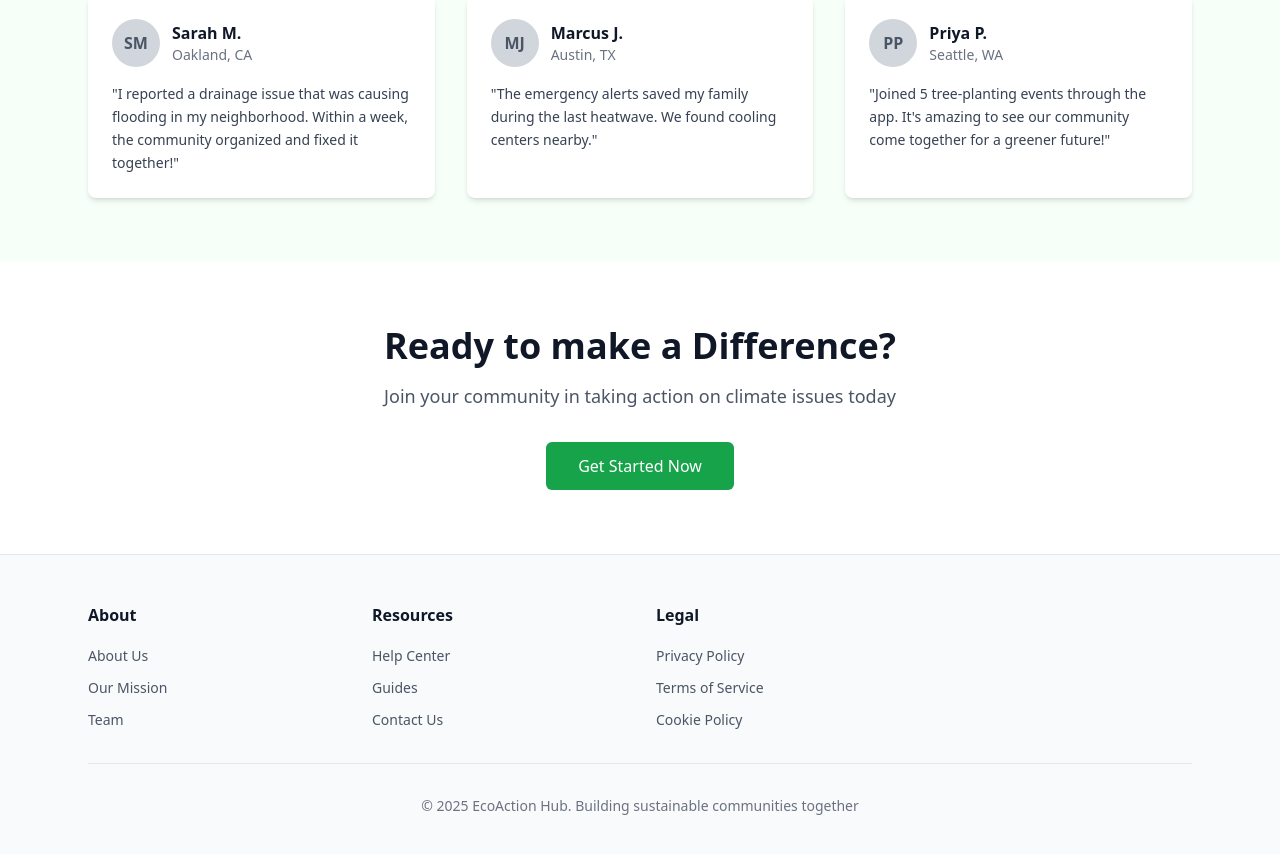
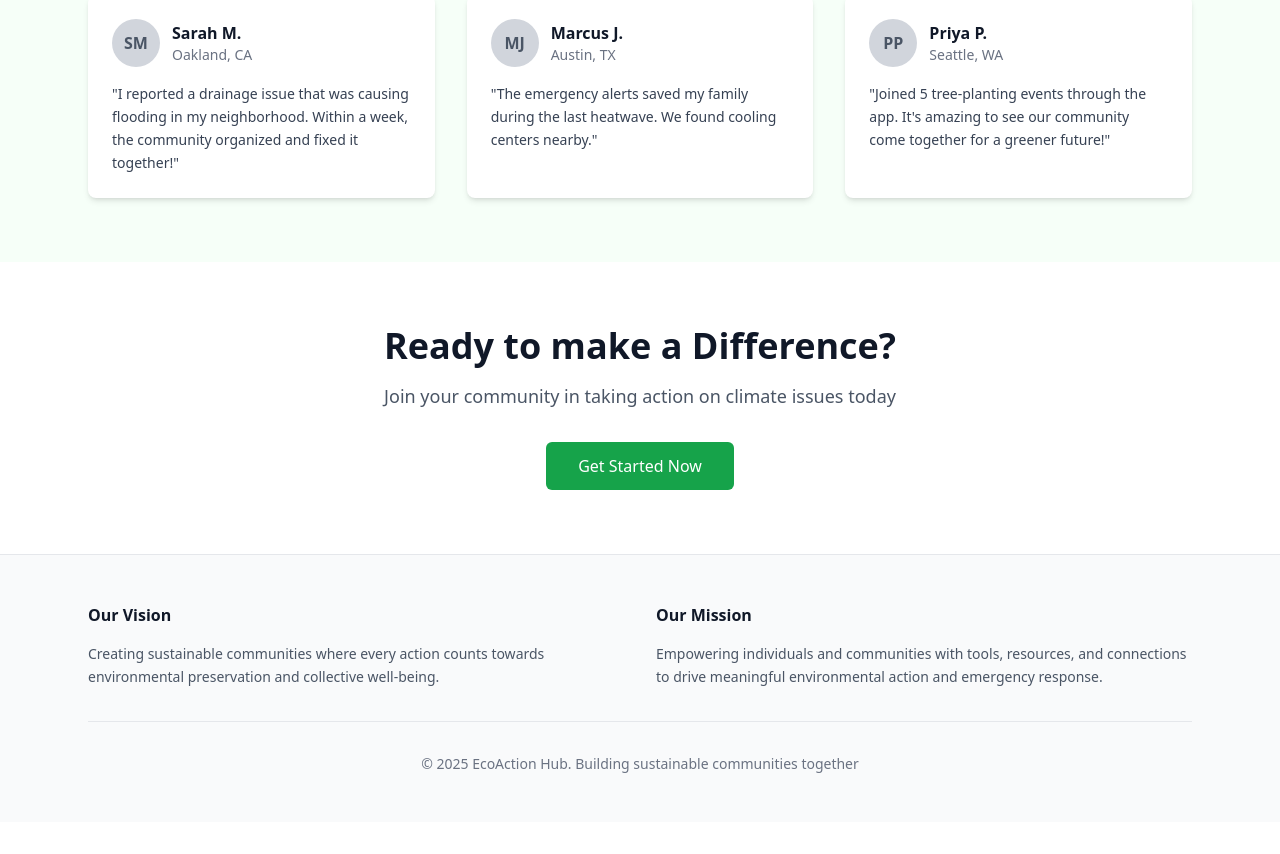
Before and after one commit to LydiaNeema/EcoAction-Hub, a Next.js app in the folder client/: page / in a window 1280 px wide. Shown: the part 1762-2616 px from the top of the page. After the commit the page ends 2584 px from the top, so only its background shows below. Built offline with nearby package versions, Linux system fonts and the light colour scheme.

Commit message:
correct routes for footer

```diff
--- a/client/src/app/page.jsx
+++ b/client/src/app/page.jsx
@@ -2,9 +2,28 @@
 
 import Link from 'next/link';
 import Image from 'next/image';
-import { AlertTriangle, Bell, Zap } from 'lucide-react';
+import { AlertTriangle, Bell, Zap, ChevronUp } from 'lucide-react';
+import { useState, useEffect } from 'react';
 
 export default function Home() {
+  const [showScrollTop, setShowScrollTop] = useState(false);
+
+  useEffect(() => {
+    const handleScroll = () => {
+      setShowScrollTop(window.scrollY > 300);
+    };
+
+    window.addEventListener('scroll', handleScroll);
+    return () => window.removeEventListener('scroll', handleScroll);
+  }, []);
+
+  const scrollToTop = () => {
+    window.scrollTo({
+      top: 0,
+      behavior: 'smooth'
+    });
+  };
+
   return (
     <div className="min-h-screen bg-[#F6FFF8]">
       {/* Navigation - Sticky */}
@@ -240,72 +259,21 @@ export default function Home() {
       {/* Footer */}
       <footer className="bg-gray-50 border-t border-gray-200 py-12">
         <div className="max-w-6xl mx-auto px-6">
-          <div className="grid grid-cols-1 md:grid-cols-4 gap-8 mb-8">
-            {/* About */}
+          <div className="grid grid-cols-1 md:grid-cols-2 gap-8 mb-8">
+            {/* Vision */}
             <div>
-              <h3 className="font-semibold text-gray-900 mb-4">About</h3>
-              <ul className="space-y-2">
-                <li>
-                  <Link href="/about" className="text-gray-600 hover:text-gray-900 text-sm transition-colors">
-                    About Us
-                  </Link>
-                </li>
-                <li>
-                  <Link href="/mission" className="text-gray-600 hover:text-gray-900 text-sm transition-colors">
-                    Our Mission
-                  </Link>
-                </li>
-                <li>
-                  <Link href="/team" className="text-gray-600 hover:text-gray-900 text-sm transition-colors">
-                    Team
-                  </Link>
-                </li>
-              </ul>
+              <h3 className="font-semibold text-gray-900 mb-4">Our Vision</h3>
+              <p className="text-gray-600 text-sm leading-relaxed">
+                Creating sustainable communities where every action counts towards environmental preservation and collective well-being.
+              </p>
             </div>
 
-
-            {/* Resources */}
+            {/* Mission */}
             <div>
-              <h3 className="font-semibold text-gray-900 mb-4">Resources</h3>
-              <ul className="space-y-2">
-                <li>
-                  <Link href="/help" className="text-gray-600 hover:text-gray-900 text-sm transition-colors">
-                    Help Center
-                  </Link>
-                </li>
-                <li>
-                  <Link href="/guides" className="text-gray-600 hover:text-gray-900 text-sm transition-colors">
-                    Guides
-                  </Link>
-                </li>
-                <li>
-                  <Link href="/contact" className="text-gray-600 hover:text-gray-900 text-sm transition-colors">
-                    Contact Us
-                  </Link>
-                </li>
-              </ul>
-            </div>
-
-            {/* Legal */}
-            <div>
-              <h3 className="font-semibold text-gray-900 mb-4">Legal</h3>
-              <ul className="space-y-2">
-                <li>
-                  <Link href="/privacy" className="text-gray-600 hover:text-gray-900 text-sm transition-colors">
-                    Privacy Policy
-                  </Link>
-                </li>
-                <li>
-                  <Link href="/terms" className="text-gray-600 hover:text-gray-900 text-sm transition-colors">
-                    Terms of Service
-                  </Link>
-                </li>
-                <li>
-                  <Link href="/cookies" className="text-gray-600 hover:text-gray-900 text-sm transition-colors">
-                    Cookie Policy
-                  </Link>
-                </li>
-              </ul>
+              <h3 className="font-semibold text-gray-900 mb-4">Our Mission</h3>
+              <p className="text-gray-600 text-sm leading-relaxed">
+                Empowering individuals and communities with tools, resources, and connections to drive meaningful environmental action and emergency response.
+              </p>
             </div>
           </div>
 
@@ -317,6 +285,17 @@ export default function Home() {
           </div>
         </div>
       </footer>
+
+      {/* Scroll to Top Button */}
+      {showScrollTop && (
+        <button
+          onClick={scrollToTop}
+          className="fixed bottom-6 right-6 bg-[#16A34A] text-white p-3 rounded-full shadow-lg hover:bg-[#15803D] transition-all duration-300 z-50 hover:scale-110"
+          aria-label="Scroll to top"
+        >
+          <ChevronUp size={24} />
+        </button>
+      )}
     </div>
   );
 }
```
